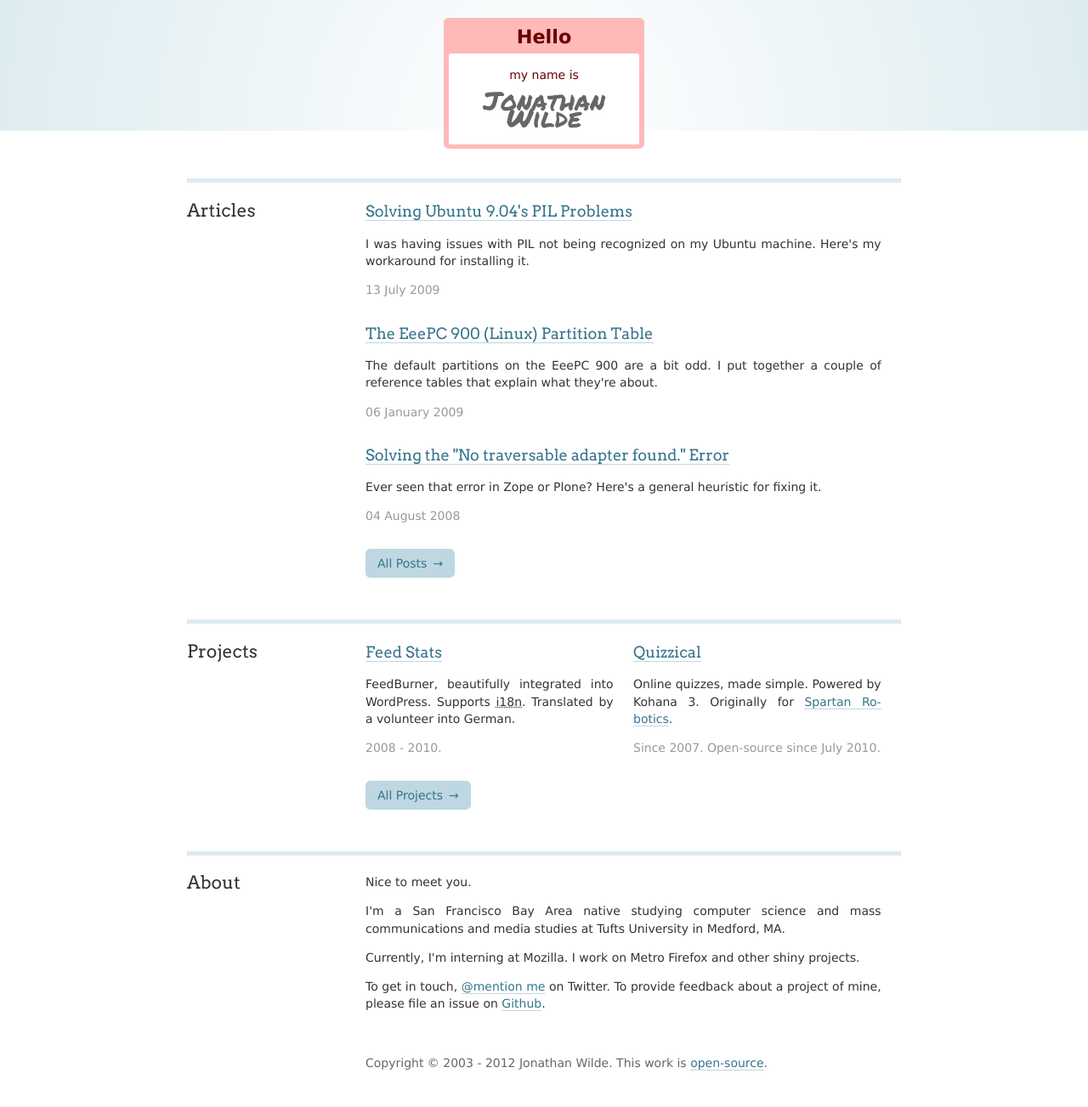
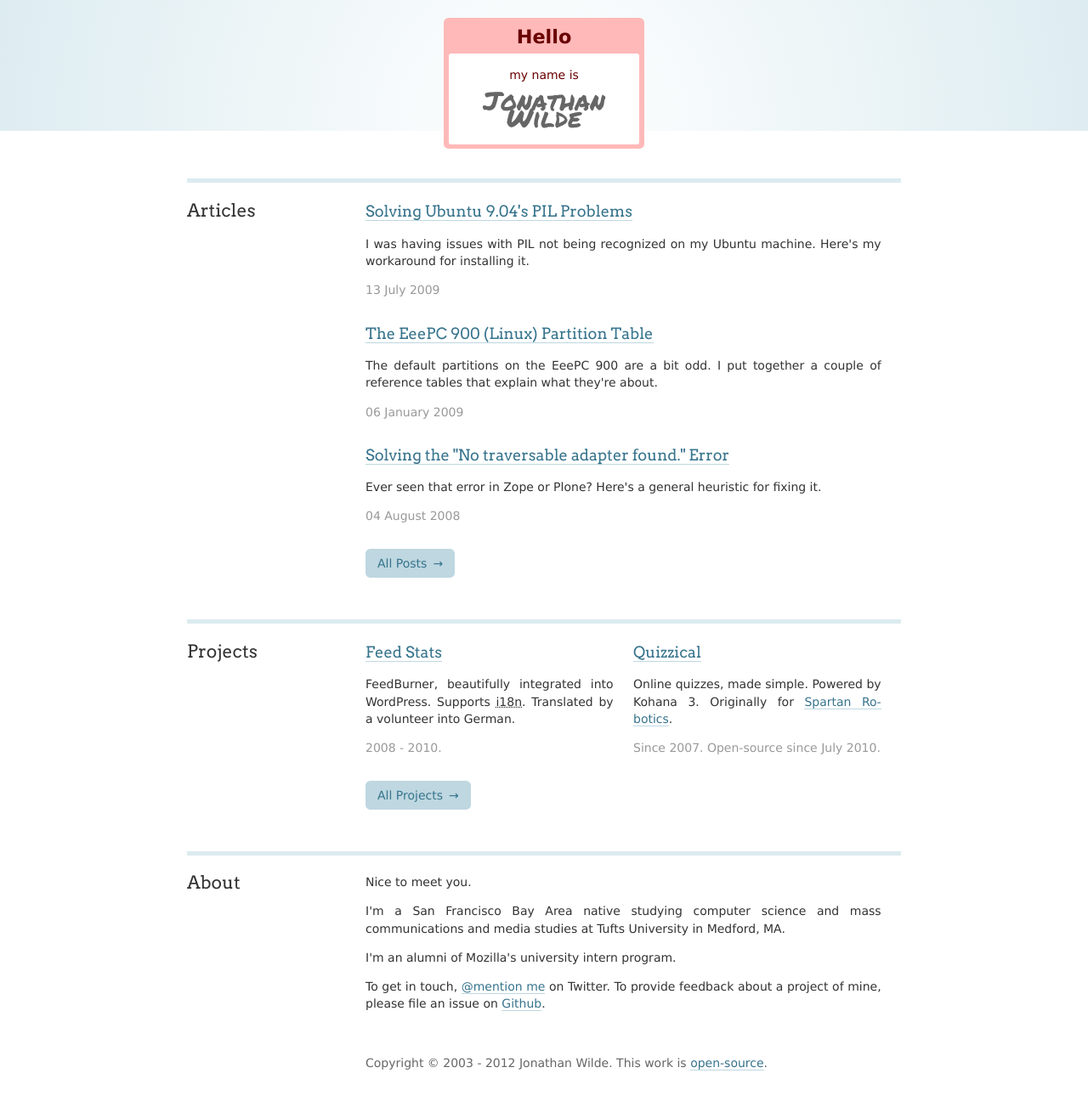
Before and after one commit to hellojwilde/hellojwilde.github.io, a Jekyll site: the page built from index.html, in a window 1280 px wide. Shown: the whole page at 85% size. Built offline with Jekyll 4.4.1, drawn with Linux system fonts in a browser that asks for light colours; nearby versions of some CDN libraries.

Commit message:
Gah, I'm an alumni now?

```diff
--- a/index.html
+++ b/index.html
@@ -88,13 +88,11 @@ classes: home hresume
             mass communications and media studies at Tufts University in Medford, MA.
         </p>
         <p>
-            Currently, I'm interning at Mozilla.
-            I work on Metro Firefox and other shiny projects.
+            I'm an alumni of Mozilla's university intern program.
         </p>
         <p>
             To get in touch, <a href="http://twitter.com/home?status=%40speedbreeze%20">@mention me</a> on Twitter.
-            To provide feedback about a project of mine,
-            please file an issue on <a href="http://www.github.com/speedbreeze">Github</a>.
+            To provide feedback about a project of mine, please file an issue on <a href="http://www.github.com/speedbreeze">Github</a>.
         </p>
     </div>
 </div>
```
